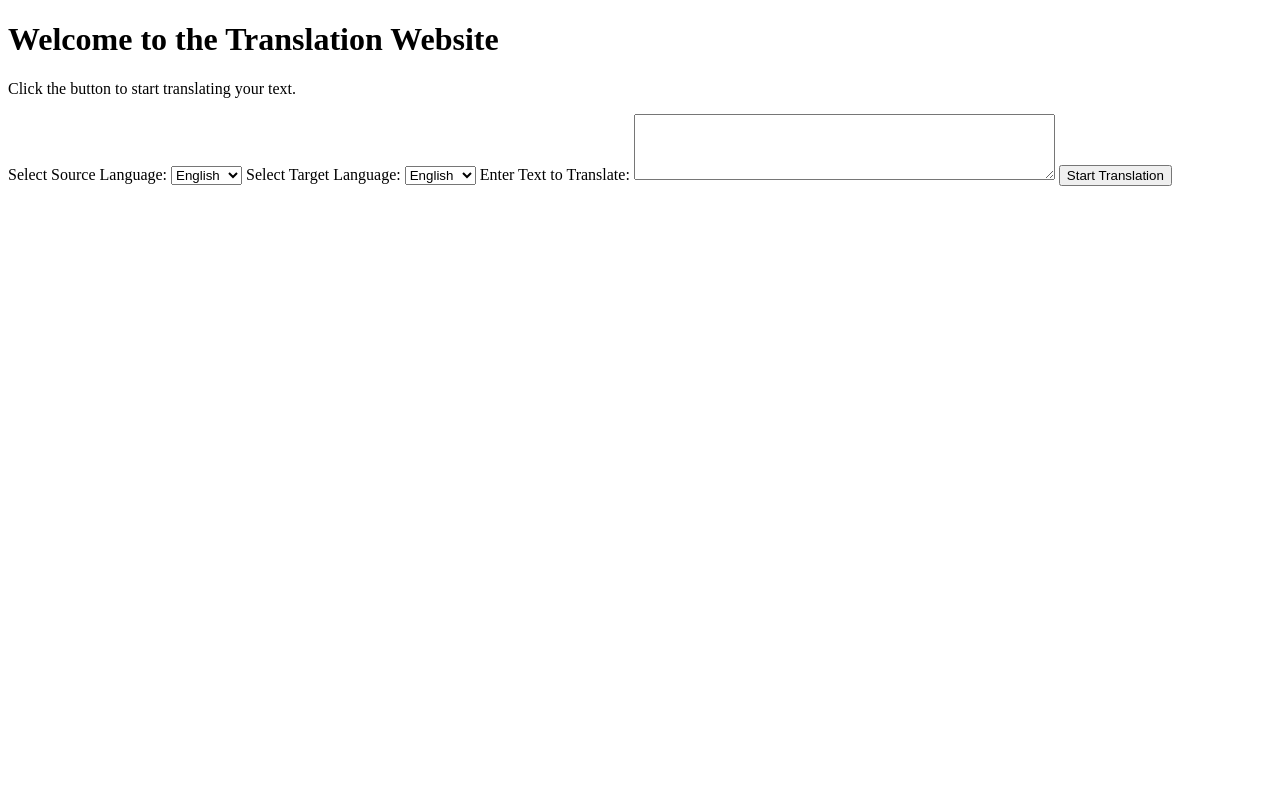
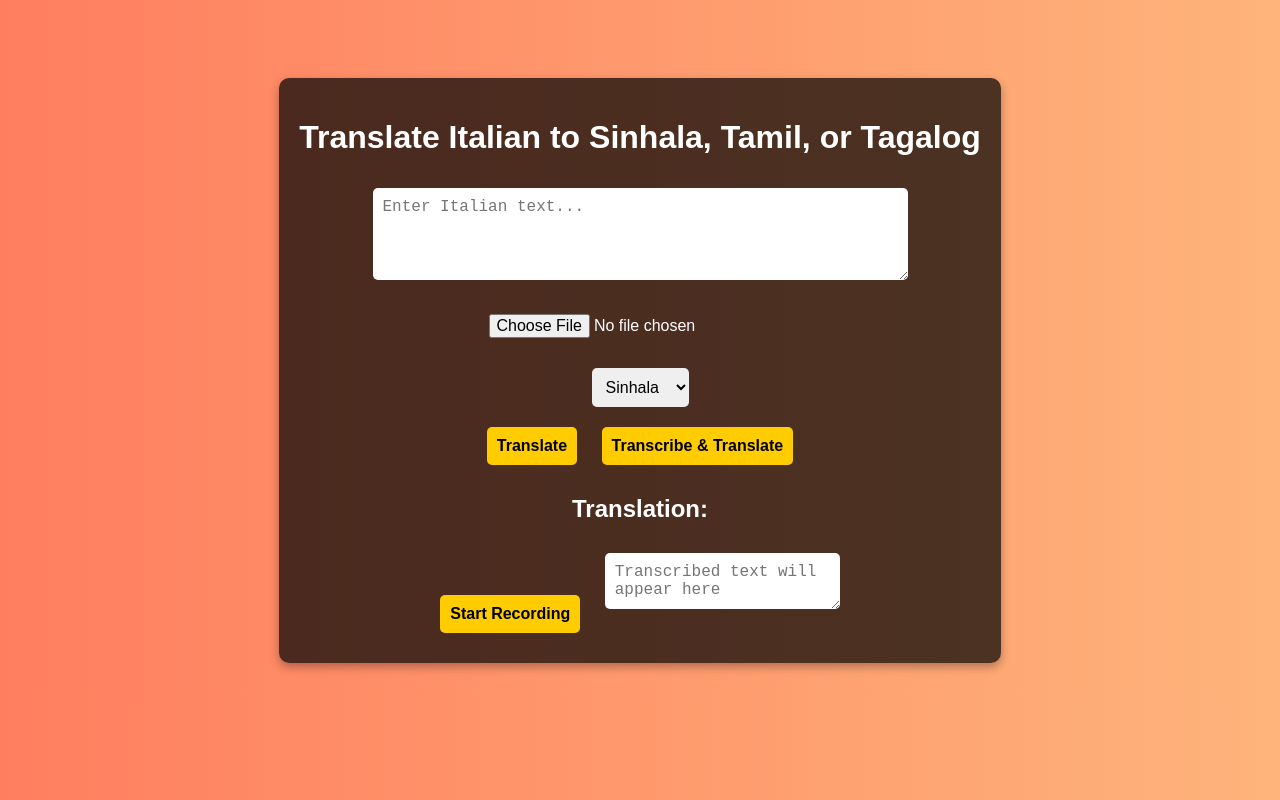
Before and after one commit to kanthMMXI/3, a plain HTML site: page index.html in a window 1280 px wide. Drawn offline with Linux system fonts and the light colour scheme.

Commit message:
Update index.html

```diff
--- a/index.html
+++ b/index.html
@@ -3,37 +3,110 @@
 <head>
     <meta charset="UTF-8">
     <meta name="viewport" content="width=device-width, initial-scale=1.0">
-    <title>Translation Website</title>
-    <link rel="stylesheet" href="styles.css"> <!-- Link to CSS -->
+    <title>Italian Translator</title>
+    <style>
+        body {
+            text-align: center;
+            font-family: Arial, sans-serif;
+            background: linear-gradient(to right, #ff7e5f, #feb47b);
+            color: white;
+            padding: 20px;
+        }
+        .container {
+            background: rgba(0, 0, 0, 0.7);
+            padding: 20px;
+            border-radius: 10px;
+            display: inline-block;
+            margin-top: 50px;
+            box-shadow: 0px 4px 10px rgba(0, 0, 0, 0.3);
+        }
+        select, textarea, button, input {
+            margin: 10px;
+            padding: 10px;
+            font-size: 16px;
+            border-radius: 5px;
+            border: none;
+        }
+        button {
+            background-color: #ffcc00;
+            cursor: pointer;
+            font-weight: bold;
+        }
+        button:hover {
+            background-color: #ff9900;
+        }
+    </style>
 </head>
 <body>
     <div class="container">
-        <h1>Welcome to the Translation Website</h1>
-        <p>Click the button to start translating your text.</p>
+        <h1>Translate Italian to Sinhala, Tamil, or Tagalog</h1>
+        <textarea id="textInput" rows="4" cols="50" placeholder="Enter Italian text..."></textarea><br>
+        <input type="file" id="audioInput" accept="audio/*">
+        <br>
+        <select id="languageSelect">
+            <option value="si">Sinhala</option>
+            <option value="ta">Tamil</option>
+            <option value="tl">Tagalog</option>
+        </select>
+        <br>
+        <button onclick="translateText()">Translate</button>
+        <button onclick="transcribeAudio()">Transcribe & Translate</button>
+        <h2>Translation:</h2>
+        <p id="outputText"></p>
 
-        <!-- Language selection -->
-        <label for="source-lang">Select Source Language:</label>
-        <select id="source-lang">
-            <option value="en">English</option>
-            <option value="it">Italian</option>
-            <option value="es">Spanish</option>
-            <!-- Add other languages here -->
-        </select>
-
-        <label for="target-lang">Select Target Language:</label>
-        <select id="target-lang">
-            <option value="en">English</option>
-            <option value="it">Italian</option>
-            <option value="es">Spanish</option>
-            <!-- Add other languages here -->
-        </select>
-
-        <label for="text-to-translate">Enter Text to Translate:</label>
-        <textarea id="text-to-translate" rows="4" cols="50"></textarea>
-
-        <button onclick="startTranslation()">Start Translation</button>
+        <!-- Transcription Feature -->
+        <button id="start-recording">Start Recording</button>
+        <textarea id="transcribed-text" placeholder="Transcribed text will appear here"></textarea>
     </div>
 
-    <script src="app.js"></script> <!-- Link to JavaScript -->
+    <script src="speech-to-text.js"></script>
+
+    <script>
+        async function translateText() {
+            let text = document.getElementById('textInput').value;
+            let targetLang = document.getElementById('languageSelect').value;
+            let url = `https://translate.googleapis.com/translate_a/single?client=gtx&sl=it&tl=${targetLang}&dt=t&q=${encodeURIComponent(text)}`;
+
+            let response = await fetch(url);
+            let result = await response.json();
+            document.getElementById('outputText').innerText = result[0].map(item => item[0]).join(' ');
+        }
+
+        async function transcribeAudio() {
+            let fileInput = document.getElementById("audioInput").files[0];
+            if (!fileInput) {
+                alert("Please select an audio file first!");
+                return;
+            }
+
+            let apiKey = "AIzaSyD4HjBVAbKAWC5wf98ay1b6iveuolmmDCc";
+            let url = `https://speech.googleapis.com/v1/speech:recognize?key=${apiKey}`;
+
+            let reader = new FileReader();
+            reader.readAsDataURL(fileInput);
+            reader.onload = async function () {
+                let audioBase64 = reader.result.split(",")[1];
+                let requestBody = {
+                    config: { encoding: "LINEAR16", languageCode: "it-IT" },
+                    audio: { content: audioBase64 }
+                };
+
+                let response = await fetch(url, {
+                    method: "POST",
+                    headers: { "Content-Type": "application/json" },
+                    body: JSON.stringify(requestBody)
+                });
+
+                let result = await response.json();
+                if (result.results) {
+                    let transcript = result.results[0].alternatives[0].transcript;
+                    document.getElementById("textInput").value = transcript;
+                    translateText();
+                } else {
+                    alert("Could not transcribe audio.");
+                }
+            };
+        }
+    </script>
 </body>
 </html>
```
